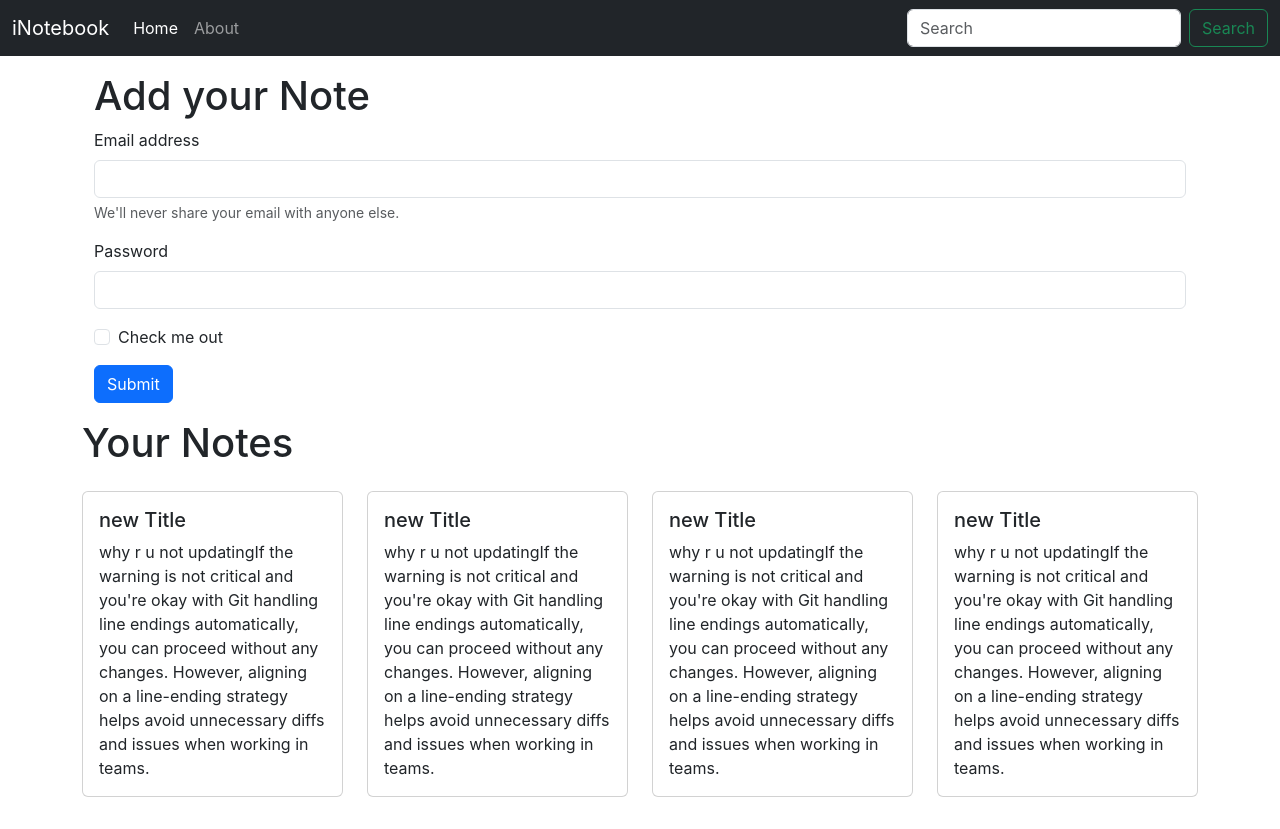
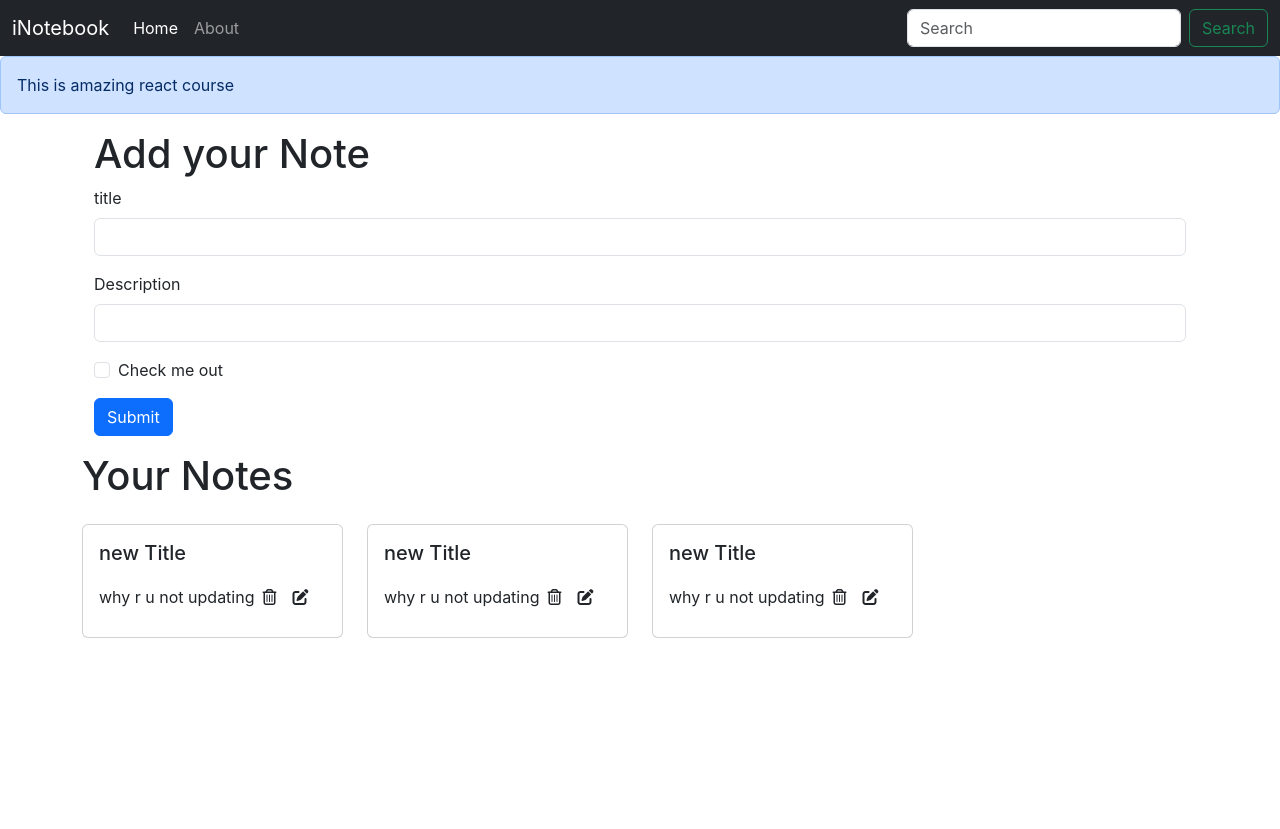
Before and after one commit to Rahuly1606/iNotebook, a React (Create React App) app: page / in a window 1280 px wide. After the commit the page ends 800 px from the top, so only its background shows below. Built offline with nearby package versions, Linux system fonts and the light colour scheme.

Commit message:
Adding AddNote components to iNotebook

```diff
--- a/public/index.html
+++ b/public/index.html
@@ -19,6 +19,7 @@
   <body>
     <noscript>You need to enable JavaScript to run this app.</noscript>
     <div id="root"></div>
+    <script src="https://kit.fontawesome.com/1f1d81fb6f.js" crossorigin="anonymous"></script>
     <script src="https://cdn.jsdelivr.net/npm/@popperjs/core@2.11.8/dist/umd/popper.min.js" integrity="sha384-I7E8VVD/ismYTF4hNIPjVp/Zjvgyol6VFvRkX/vR+Vc4jQkC+hVqc2pM8ODewa9r" crossorigin="anonymous"></script>
 <script src="https://cdn.jsdelivr.net/npm/bootstrap@5.3.3/dist/js/bootstrap.min.js" integrity="sha384-0pUGZvbkm6XF6gxjEnlmuGrJXVbNuzT9qBBavbLwCsOGabYfZo0T0to5eqruptLy" crossorigin="anonymous"></script>
   </body>
--- a/src/App.js
+++ b/src/App.js
@@ -9,6 +9,7 @@
 import {Home} from "./components/Home";
 import About from "./components/About";
 import NoteState from "./context/notes/NoteState";
+import {Alerts} from "./components/Alerts";
 
 function App() {
   return (
@@ -16,6 +17,7 @@
         <NoteState>
         <Router>
         <Navbar/>
+            <Alerts message={"This is amazing react course"}/>
             <div className="container">
             <Routes>
                 <Route exact path="/" element ={<Home/>}/>
--- /dev/null
+++ b/src/components/AddNote.js
@@ -0,0 +1,41 @@
+import React, {useContext, useState} from 'react';
+import NoteContext from "../context/notes/noteContext";
+
+const AddNote = (props) => {
+    const context = useContext(NoteContext);
+    const {addNote} = context
+    const [note, setNote]=useState({title: "", description: "", tag: "default"})
+    const handleclick = (e)=>{
+        e.preventDefault();
+        addNote(note.title, note.description, note.tag)
+    }
+
+    const onChange = (e)=>{
+        setNote({...note, [e.target.name]: e.target.value})
+    }
+    return(
+        <div>
+            <div className="container my-3">
+                <h1>Add your Note</h1>
+                <form>
+                    <div className="mb-3">
+                        <label htmlFor="title" className="form-label">title</label>
+                        <input type="text" className="form-control" id="title" name="title"
+                               aria-describedby="emailHelp" onChange={onChange}/>
+                    </div>
+                    <div className="mb-3">
+                        <label htmlFor="description" className="form-label">Description</label>
+                        <input type="text" className="form-control" id="description" name="description" onChange={onChange}  />
+                    </div>
+                    <div className="mb-3 form-check">
+                        <input type="checkbox" className="form-check-input" id="exampleCheck1"/>
+                        <label className="form-check-label" htmlFor="exampleCheck1">Check me out</label>
+                    </div>
+                    <button type="submit" className="btn btn-primary" onClick={handleclick}>Submit</button>
+                </form>
+            </div>
+        </div>
+    )
+}
+
+export default AddNote;
--- /dev/null
+++ b/src/components/Alerts.js
@@ -0,0 +1,11 @@
+import React from 'react';
+
+export const Alerts = (props) => {
+    return (
+        <div>
+            <div className="alert alert-primary" role="alert">
+                {props.message}
+            </div>
+        </div>
+    )
+}
--- a/src/components/Home.js
+++ b/src/components/Home.js
@@ -1,27 +1,9 @@
 import React from 'react'
 import Notes from './Notes'
+import AddNote from "./AddNote";
 export const Home =()=>{
     return(
         <div>
-            <div className="container my-3">
-            <h1>Add your Note</h1>
-            <form>
-                <div className="mb-3">
-                    <label htmlFor="exampleInputEmail1" className="form-label">Email address</label>
-                    <input type="email" className="form-control" id="exampleInputEmail1" aria-describedby="emailHelp"/>
-                    <div id="emailHelp" className="form-text">We'll never share your email with anyone else.</div>
-                </div>
-                <div className="mb-3">
-                    <label htmlFor="exampleInputPassword1" className="form-label">Password</label>
-                    <input type="password" className="form-control" id="exampleInputPassword1"/>
-                </div>
-                <div className="mb-3 form-check">
-                    <input type="checkbox" className="form-check-input" id="exampleCheck1"/>
-                    <label className="form-check-label" htmlFor="exampleCheck1">Check me out</label>
-                </div>
-                <button type="submit" className="btn btn-primary">Submit</button>
-            </form>
-                </div>
             <Notes/>
         </div>
     )
--- a/src/components/Noteitem.js
+++ b/src/components/Noteitem.js
@@ -8,10 +8,11 @@
             <div className="card my-3">
                <div className="card-body">
                     <h5 className="card-title">{note.title}</h5>
-                    <p className="card-text">{note.description}
-                        If the warning is not critical and you're okay with Git handling line endings automatically, you can proceed without any changes. However, aligning on a line-ending strategy helps avoid unnecessary diffs and issues when working in teams.
-                    </p>
-                   </div>
+                   <p className="card-text">{note.description}
+                       <i className="fa-regular fa-trash-can mx-2 my-3"></i>
+                       <i className="fa-solid fa-pen-to-square mx-2 my-3"></i>
+                   </p>
+               </div>
             </div>
         </div>
     )
--- a/src/components/Notes.js
+++ b/src/components/Notes.js
@@ -1,16 +1,20 @@
 import React, {useContext} from 'react';
 import NoteContext from "../context/notes/noteContext";
 import Noteitem from "./Noteitem";
+import AddNote from "./AddNote";
  const Notes = ()=>{
-       const context = useContext(NoteContext);
-    const {notes, setNotes} = context
+     const context = useContext(NoteContext);
+    const {notes, addNote} = context
     return (
+        <>
+        <AddNote/>
         <div className="row my-3">
             <h1>Your Notes</h1>
             {notes.map((note) => {
-                return <Noteitem note={note}/>;
+                return <Noteitem key={note._id} note={note}/>;
             })}
         </div>
+        </>
     )
 }
 export default Notes;
--- a/src/context/notes/NoteState.js
+++ b/src/context/notes/NoteState.js
@@ -5,7 +5,7 @@
 const notesInitial =
     [
   {
-    "_id": "6769005b1d41a11047224227",
+    "_id": "6769005b1d41a811047224227",
     "user": "6765bebfbf2166b8357b7902",
     "title": "new Title",
     "description": "why r u not updating",
@@ -14,7 +14,7 @@
     "__v": 0
   },
   {
-    "_id": "6769005c1d41a11047224229",
+    "_id": "67169005c1d41a11047224229",
     "user": "6765bebfbf2166b8357b7902",
     "title": "new Title",
     "description": "why r u not updating",
@@ -23,7 +23,7 @@
     "__v": 0
   },
   {
-    "_id": "6769005e1d41a1104722422b",
+    "_id": "6769005e15d41a1104722422b",
     "user": "6765bebfbf2166b8357b7902",
     "title": "new Title",
     "description": "why r u not updating",
@@ -31,19 +31,35 @@
     "date": "2024-12-23T06:17:02.913Z",
     "__v": 0
   },
-  {
-    "_id": "6769005f1d41a1104722422d",
+
+]
+  //Add a note
+  const addNote =(title, description, tag)=>{
+    console.log("Adding a new node")
+  const note = {
+    "_id": "6769005f1d41a11047224292d",
     "user": "6765bebfbf2166b8357b7902",
-    "title": "new Title",
-    "description": "why r u not updating",
-    "tag": "personal",
+    "title": title,
+    "description": description,
+    "tag": tag,
     "date": "2024-12-23T06:17:03.785Z",
     "__v": 0
+  };
+  setNotes(notes.concat(note))
   }
-]
+
+  //Delete a Note
+  const deleteNote = ()=>{
+
+  }
+
+  // Edit a Note
+ const editNote =()=>{
+
+ }
     const [notes,setNotes] = useState(notesInitial)
     return (
-        <NoteContext.Provider value={{notes,setNotes}}>
+        <NoteContext.Provider value={{notes, addNote, deleteNote,editNote}}>
             {props.children}
         </NoteContext.Provider>
     );
--- a/src/index.css
+++ b/src/index.css
@@ -11,3 +11,7 @@
   font-family: source-code-pro, Menlo, Monaco, Consolas, 'Courier New',
     monospace;
 }
+
+i{
+  cursor: pointer;
+}
```
